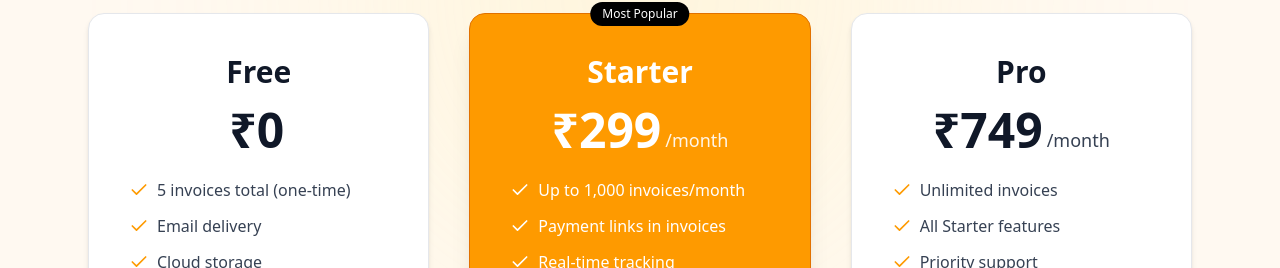
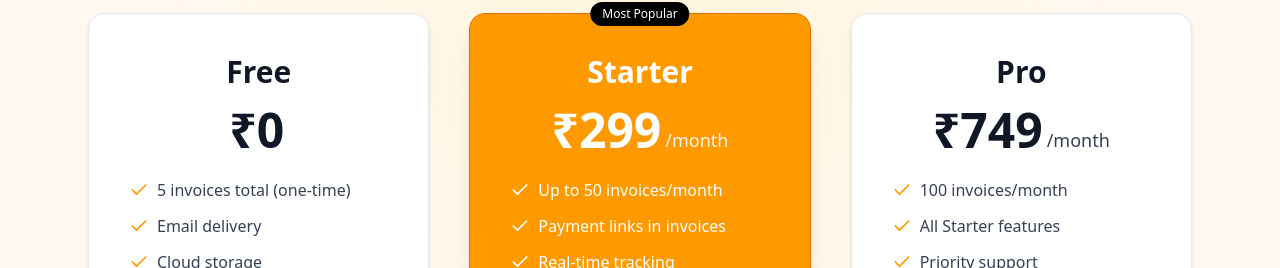
Before and after one commit to ashishkunthe/veyra, a Next.js app: page / in a window 1280 px wide. Shown: the part 2579-2847 px from the top of the page. Built offline with nearby package versions, Linux system fonts and the light colour scheme; no server answers.

Commit message:
added the pricing change

```diff
--- a/components/Pricing.tsx
+++ b/components/Pricing.tsx
@@ -24,7 +24,7 @@ const plans = [
     period: "/month",
     highlight: true,
     features: [
-      "Up to 1,000 invoices/month",
+      "Up to 50 invoices/month",
       "Payment links in invoices",
       "Real-time tracking",
       "Automated reminders",
@@ -37,7 +37,7 @@ const plans = [
     period: "/month",
     highlight: false,
     features: [
-      "Unlimited invoices",
+      "100 invoices/month",
       "All Starter features",
       "Priority support",
       "Future pro tools",
```
